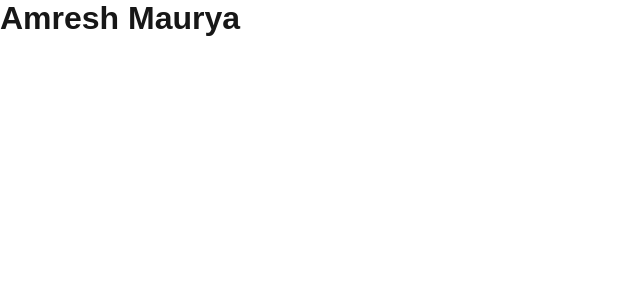
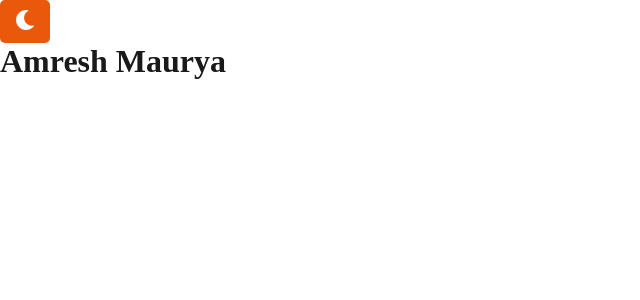
Before and after one commit to amreshpro/portfolio, a Next.js app: page / in a window 1280 px wide. Shown: the top 300 px of the page, without its empty margins (0-640 px from the left). Built offline with nearby package versions, Linux system fonts and the light colour scheme.

Commit message:
add dark mode

```diff
--- a/app/globals.css
+++ b/app/globals.css
@@ -1,42 +1,41 @@
-:root {
-  --background: #ffffff;
-  --foreground: #171717;
+*{
+  margin: 0;
+  padding: 0;
+  box-sizing: border-box;
 }
 
-@media (prefers-color-scheme: dark) {
-  :root {
-    --background: #0a0a0a;
-    --foreground: #ededed;
-  }
+/* LIGHT THEME */
+html {
+  background-color: #ffffff;
+  color: #1a1a1a;
 }
 
-html,
-body {
-  max-width: 100vw;
-  overflow-x: hidden;
+html button{
+  background-color: #ea580c;
+  color: #fff;
+  border: none;
+  padding: 10px 15px ;
+  border-radius: 5px;
 }
 
-body {
-  color: var(--foreground);
-  background: var(--background);
-  font-family: Arial, Helvetica, sans-serif;
-  -webkit-font-smoothing: antialiased;
-  -moz-osx-font-smoothing: grayscale;
+html a {
+  color: #f97316; /* Orange links */
 }
 
-* {
-  box-sizing: border-box;
-  padding: 0;
-  margin: 0;
+html a:hover {
+  color: #ea580c;
 }
 
-a {
-  color: inherit;
-  text-decoration: none;
+/* DARK THEME */
+html.dark {
+  background-color: #0f172a;
+  color: #f8fafc;
 }
 
-@media (prefers-color-scheme: dark) {
-  html {
-    color-scheme: dark;
-  }
+html.dark a {
+  color: #38bdf8; /* Sky blue links */
 }
+
+html.dark a:hover {
+  color: #0ea5e9;
+}
--- a/app/layout.tsx
+++ b/app/layout.tsx
@@ -1,6 +1,7 @@
 import type { Metadata } from "next";
 import { Geist, Geist_Mono } from "next/font/google";
 import "./globals.css";
+import { ThemeProvider } from "next-themes";
 
 const geistSans = Geist({
   variable: "--font-geist-sans",
@@ -23,9 +24,11 @@ export default function RootLayout({
   children: React.ReactNode;
 }>) {
   return (
-    <html lang="en">
+    <html lang="en" suppressHydrationWarning>
       <body className={`${geistSans.variable} ${geistMono.variable}`}>
-        {children}
+        <ThemeProvider attribute="class" defaultTheme="system" enableSystem>
+          {children}
+        </ThemeProvider>
       </body>
     </html>
   );
--- a/app/page.tsx
+++ b/app/page.tsx
@@ -1,8 +1,10 @@
 import React from 'react'
+import ThemeToggle from '@/components/theme'
 
 export default function App() {
   return (
     <div>
+      <ThemeToggle/>
       <h1>Amresh Maurya</h1>
     </div>
   )
--- a/components/theme/index.tsx
+++ b/components/theme/index.tsx
@@ -1,5 +1,6 @@
 'use client'
 import { useTheme } from 'next-themes'
+
 import { useEffect, useState } from 'react'
 import { FaMoon, FaSun } from 'react-icons/fa'
 
--- a/package.json
+++ b/package.json
@@ -9,11 +9,14 @@
     "lint": "next lint"
   },
   "dependencies": {
+    "next": "15.2.3",
+    "next-themes": "^0.4.6",
     "react": "^19.0.0",
     "react-dom": "^19.0.0",
-    "next": "15.2.3"
+    "react-icons": "^5.5.0"
   },
   "devDependencies": {
+    "@types/next": "^9.0.0",
     "typescript": "^5",
     "@types/node": "^20",
     "@types/react": "^19",
```
Also changed, not shown: 1 other file (tests, documents, lock files or other folders).
